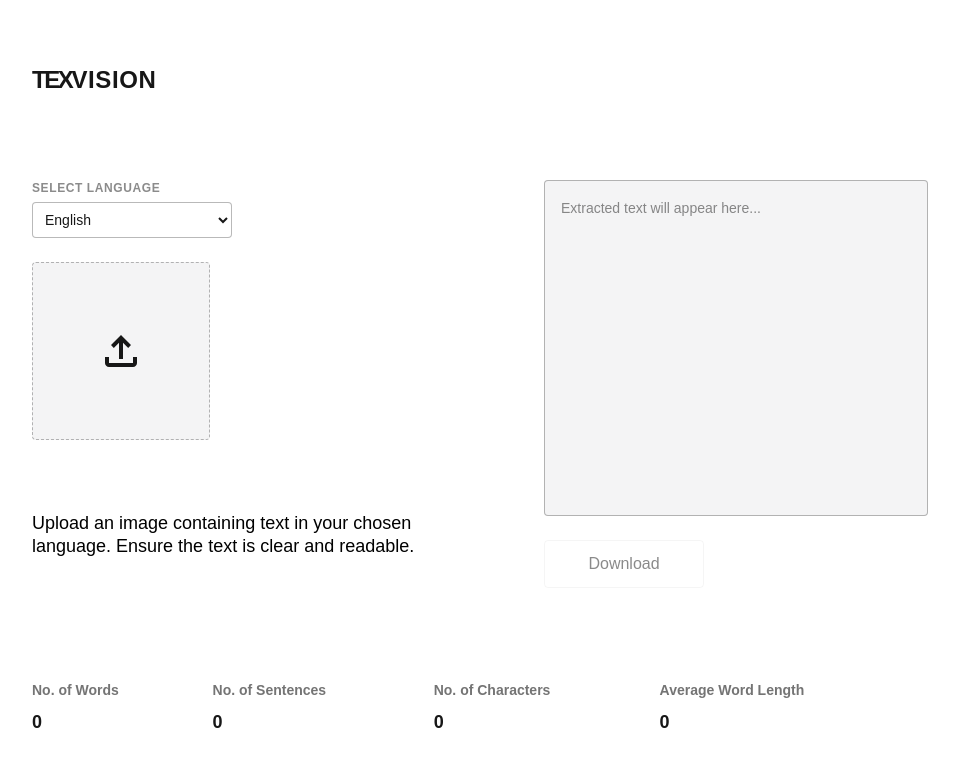
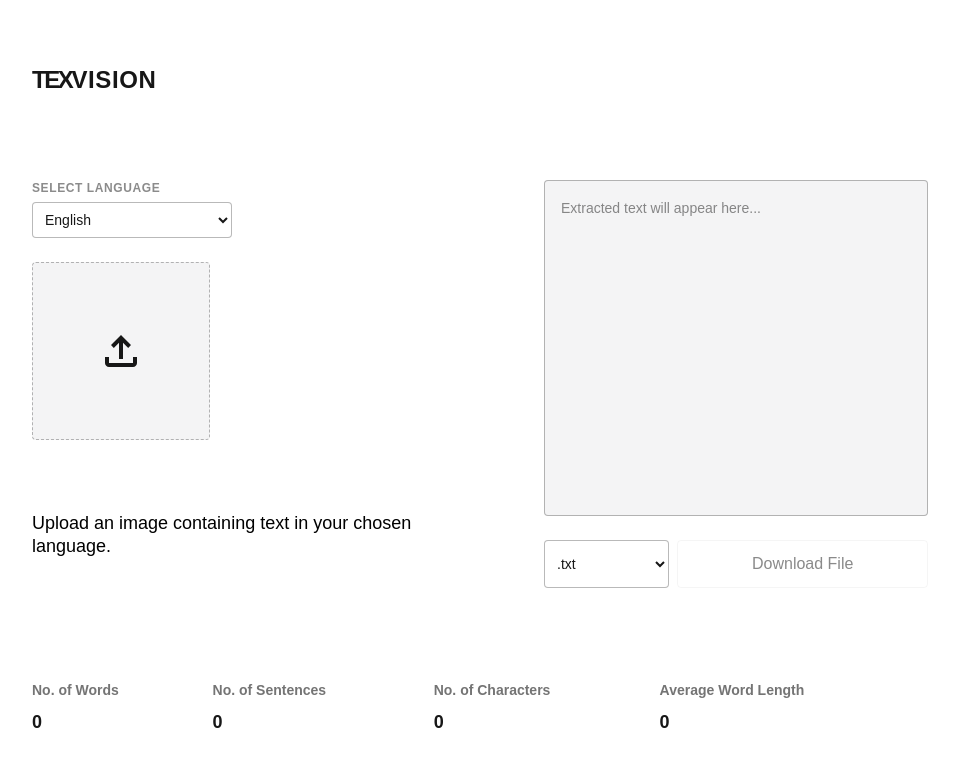
Before and after one commit to suryaat19/texvision, a Next.js app: page / in a window 1280 px wide. Shown: the top 766 px of the page, without its empty margins (160-1119 px from the left). Built offline with nearby package versions, Linux system fonts and the light colour scheme.

Commit message:
Add functionality to multiple formatt download feature

```diff
--- a/app/page.tsx
+++ b/app/page.tsx
@@ -1,6 +1,9 @@
 "use client";
 import { useState } from "react";
 import Tesseract from "tesseract.js";
+import jsPDF from "jspdf";
+import { Document, Packer, Paragraph, TextRun } from "docx";
+import { saveAs } from "file-saver";
 import {
   getWordCount,
   getSentenceCount,
@@ -22,6 +25,7 @@ export default function Home() {
   const [isLoading, setIsLoading] = useState<boolean>(false);
   const [status, setStatus] = useState<string>("");
   const [language, setLanguage] = useState<string>("eng");
+  const [downloadFormat, setDownloadFormat] = useState<string>("txt");
 
   const handleImageUpload = async (e: React.ChangeEvent<HTMLInputElement>) => {
     const file = e.target.files?.[0];
@@ -56,8 +60,8 @@ export default function Home() {
     }
   };
 
-  const handleDownload = () => {
-    if (!text) return;
+
+  const downloadTxt = () => {
     const element = document.createElement("a");
     const file = new Blob([text], { type: "text/plain" });
     element.href = URL.createObjectURL(file);
@@ -65,6 +69,51 @@ export default function Home() {
     document.body.appendChild(element);
     element.click();
     document.body.removeChild(element);
+  };
+
+  const downloadPdf = () => {
+    const doc = new jsPDF();
+    const splitText = doc.splitTextToSize(text, 180);
+    doc.text(splitText, 10, 10);
+    doc.save(`extracted_${language}.pdf`);
+  };
+
+  const downloadDocx = () => {
+    const doc = new Document({
+      sections: [
+        {
+          properties: {},
+          children: [
+            new Paragraph({
+              children: [
+                new TextRun(text),
+              ],
+            }),
+          ],
+        },
+      ],
+    });
+
+    Packer.toBlob(doc).then((blob) => {
+      saveAs(blob, `extracted_${language}.docx`);
+    });
+  };
+
+  const handleDownload = () => {
+    if (!text) return;
+
+    switch (downloadFormat) {
+      case "pdf":
+        downloadPdf();
+        break;
+      case "docx":
+        downloadDocx();
+        break;
+      case "txt":
+      default:
+        downloadTxt();
+        break;
+    }
   };
 
   return (
@@ -101,7 +150,7 @@ export default function Home() {
                 className={`p-16 bg-zinc-100 rounded-sm border border-dashed border-foreground/30 hover:bg-zinc-200 dark:bg-zinc-900 dark:border-foreground/60 dark:hover:bg-zinc-800 transition-colors ${isLoading ? "opacity-50 cursor-wait" : ""}`}
               >
                 {isLoading ? (
-                  <div className="flex flex-col items-center justify-center h-12 w-12">
+                  <div className="flex flex-col items-center justify-center h-[48px] w-[48px]">
                     <div className="animate-spin rounded-full h-8 w-8 border-b-2 border-foreground"></div>
                   </div>
                 ) : (
@@ -132,7 +181,7 @@ export default function Home() {
             </div>
 
             <h1 className="max-w-sm md:text-lg text-xs font-light leading-tight text-black dark:text-zinc-50">
-              Upload an image containing text in your chosen language. Ensure the text is clear and readable.
+              Upload an image containing text in your chosen language.
             </h1>
           </div>
 
@@ -144,13 +193,26 @@ export default function Home() {
               value={getTextArea(text)}
             >
             </textarea>
-            <button
-              onClick={handleDownload}
-              disabled={!text}
-              className={`h-12 rounded-sm border border-solid border-black/8 md:px-5 px-8 transition-colors md:w-40 ${!text ? "opacity-50 cursor-not-allowed" : "hover:border-transparent hover:bg-black/4 dark:border-white/[.145] dark:hover:bg-[#1a1a1a]"}`}
-            >
-              Download
-            </button>
+
+            <div className="flex gap-2">
+               <select
+                value={downloadFormat}
+                onChange={(e) => setDownloadFormat(e.target.value)}
+                className="h-12 w-1/3 p-2 rounded-sm border border-foreground/30 bg-white dark:bg-zinc-900 text-foreground text-sm focus:outline-none"
+              >
+                <option value="txt">.txt</option>
+                <option value="docx">.docx</option>
+                <option value="pdf">.pdf</option>
+              </select>
+
+              <button
+                onClick={handleDownload}
+                disabled={!text}
+                className={`h-12 w-2/3 rounded-sm border border-solid border-black/8 px-4 transition-colors ${!text ? "opacity-50 cursor-not-allowed" : "hover:border-transparent hover:bg-black/4 dark:border-white/[.145] dark:hover:bg-[#1a1a1a]"}`}
+              >
+                Download File
+              </button>
+            </div>
           </div>
 
         </div>
--- a/package.json
+++ b/package.json
@@ -9,6 +9,9 @@
     "lint": "eslint"
   },
   "dependencies": {
+    "docx": "^9.5.1",
+    "file-saver": "^2.0.5",
+    "jspdf": "^4.0.0",
     "next": "16.1.2",
     "react": "19.2.3",
     "react-dom": "19.2.3",
@@ -16,6 +19,7 @@
   },
   "devDependencies": {
     "@tailwindcss/postcss": "^4",
+    "@types/file-saver": "^2.0.7",
     "@types/node": "^20",
     "@types/react": "^19.2.8",
     "@types/react-dom": "^19",
```
Also changed, not shown: 1 other file (tests, documents, lock files or other folders).
